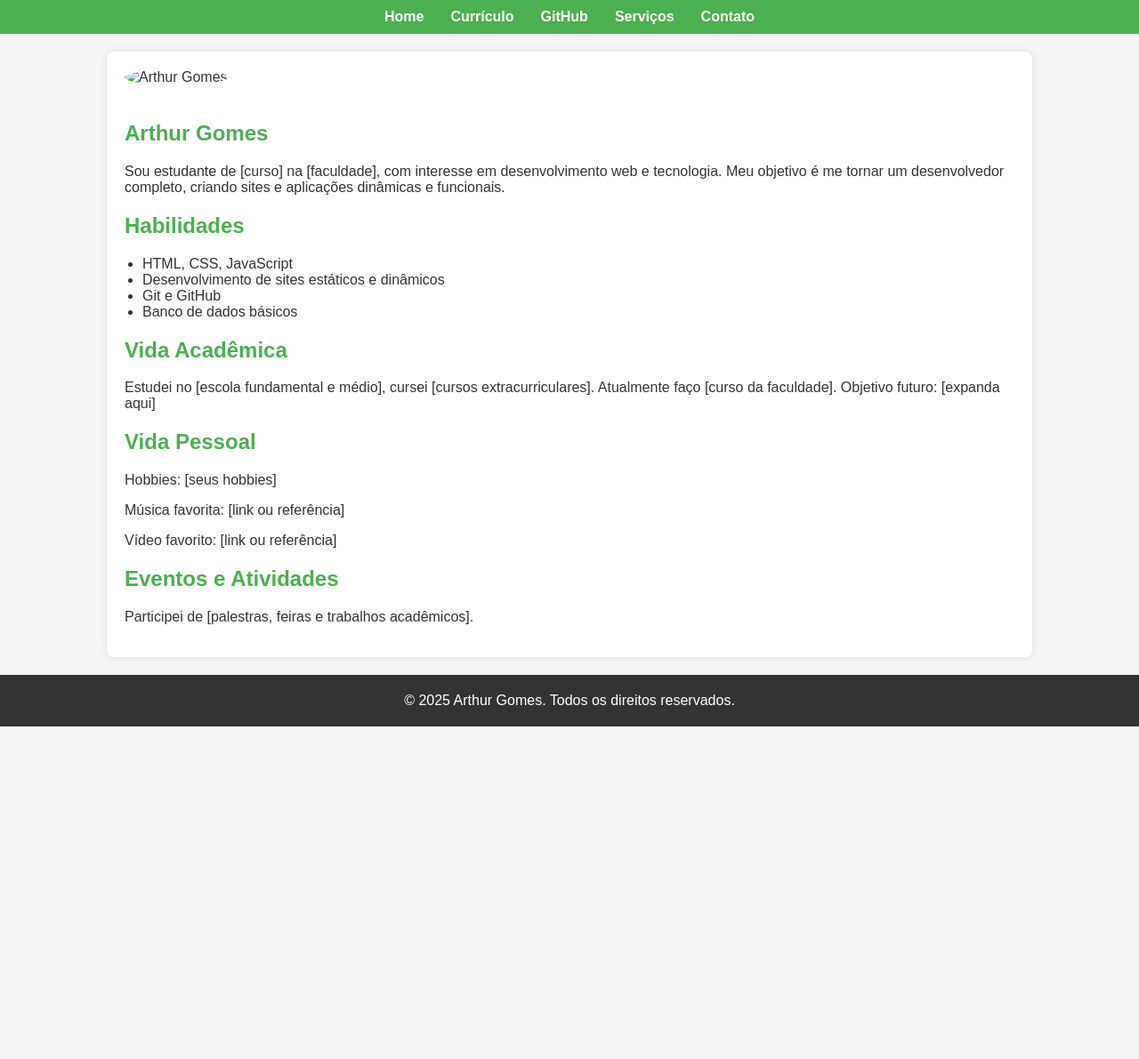
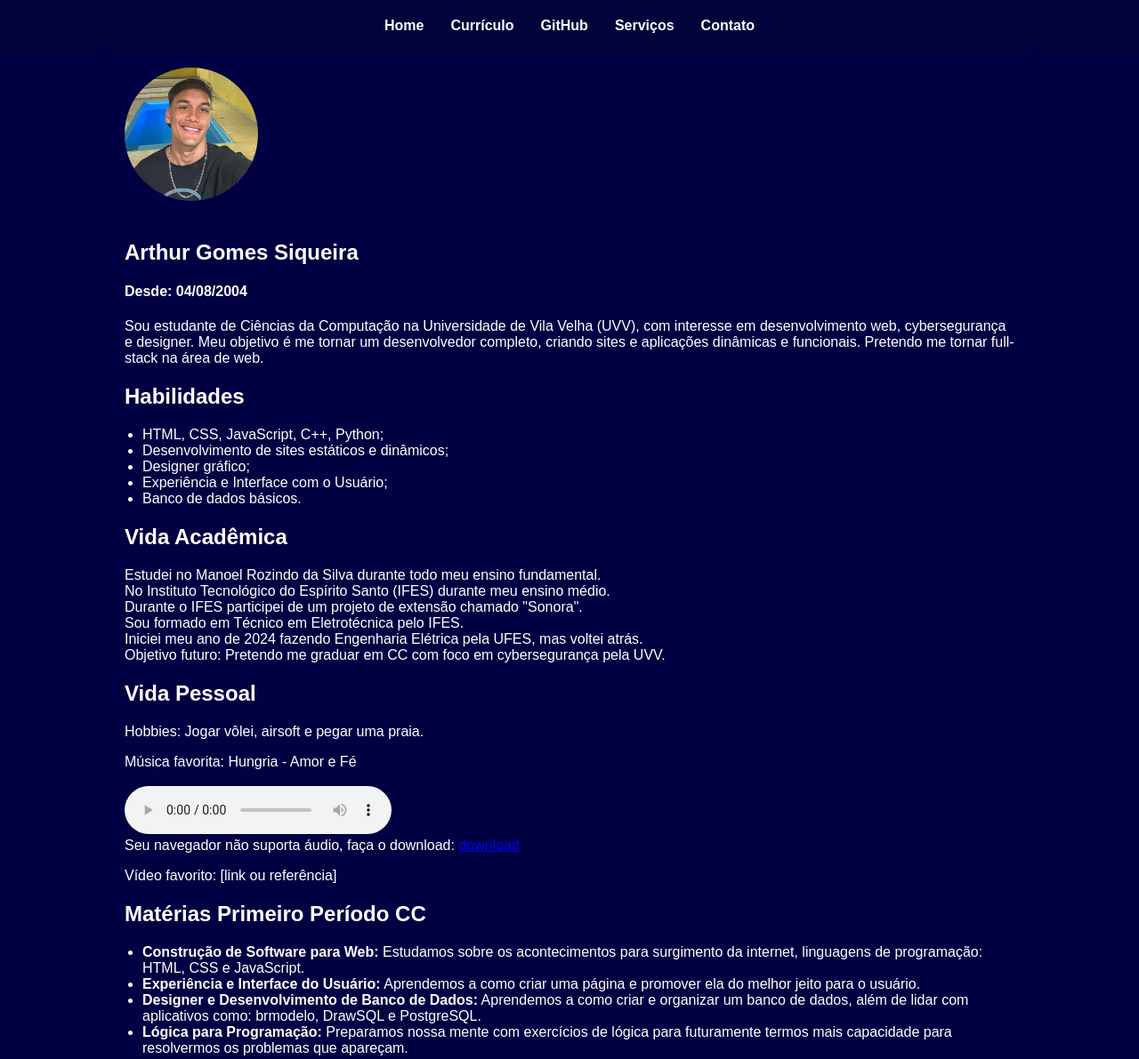
Before and after one commit to arthurgs-uvv/landing_page, a plain HTML site: page index.html in a window 1280 px wide. Shown: the top 1191 px of the page at 89% size. Before the commit the page ends 817 px from the top, so only its background shows below. Drawn offline with Linux system fonts and the light colour scheme.

Commit message:
Add files via upload

```diff
--- a/css/style.css
+++ b/css/style.css
@@ -2,13 +2,16 @@ body {
   font-family: Arial, sans-serif;
   margin: 0;
   padding: 0;
-  background-color: #f5f5f5;
-  color: #333;
+  background-color: #000042;
+  color: white;
 }
 
 header {
-  background-color: #4CAF50;
-  padding: 10px 0;
+  background-color: #00043b;
+  padding: 20px 0;
+  position: fixed;
+  width: 100%;
+  top: 0;
 }
 
 .menu {
@@ -37,13 +40,13 @@ main {
   max-width: 1000px;
   margin: 20px auto;
   padding: 20px;
-  background-color: white;
+  background-color: #000042;
   border-radius: 8px;
   box-shadow: 0 0 10px rgba(0,0,0,0.1);
 }
 
 h1, h2 {
-  color: #4CAF50;
+  color: #ffffff;
 }
 
 img {
@@ -72,7 +75,7 @@ th, td {
 }
 
 th {
-  background-color: #4CAF50;
+  background-color: #00043b;
   color: white;
 }
 
--- a/index.html
+++ b/index.html
@@ -1,5 +1,5 @@
 <!DOCTYPE html>
-<html lang="pt-BR">
+<html lang="pt-br">
 <head>
   <meta charset="UTF-8">
   <meta name="viewport" content="width=device-width, initial-scale=1.0">
@@ -19,39 +19,63 @@
     </nav>
   </header>
 
-  <main class="home">
-    <section class="sobre">
-      <img src="img/foto1.jpg" alt="Arthur Gomes">
-      <h1>Arthur Gomes</h1>
-      <p>Sou estudante de [curso] na [faculdade], com interesse em desenvolvimento web e tecnologia. Meu objetivo é me tornar um desenvolvedor completo, criando sites e aplicações dinâmicas e funcionais.</p>
+  <main>
+    <br><br>
+    <section>
+      <img src="./links/IMG_20241113_190226_001.png" alt="Arthur Gomes">
+      <h1>Arthur Gomes Siqueira</h1>
+      <h4>Desde: 04/08/2004</h4>
+      <p> Sou estudante de Ciências da Computação na Universidade de Vila Velha (UVV), com interesse em desenvolvimento web, cybersegurança e designer. Meu objetivo é me tornar um desenvolvedor completo, criando sites e aplicações dinâmicas e funcionais. Pretendo me tornar full-stack na área de web.
+      </p>
     </section>
 
-    <section class="habilidades">
+    <section>
       <h2>Habilidades</h2>
       <ul>
-        <li>HTML, CSS, JavaScript</li>
-        <li>Desenvolvimento de sites estáticos e dinâmicos</li>
-        <li>Git e GitHub</li>
-        <li>Banco de dados básicos</li>
+        <li>HTML, CSS, JavaScript, C++, Python;</li>
+        <li>Desenvolvimento de sites estáticos e dinâmicos;</li>
+        <li>Designer gráfico;</li>
+        <li>Experiência e Interface com o Usuário;</li>
+        <li>Banco de dados básicos.</li>
       </ul>
     </section>
 
-    <section class="vida-academica">
+    <section>
       <h2>Vida Acadêmica</h2>
-      <p>Estudei no [escola fundamental e médio], cursei [cursos extracurriculares]. Atualmente faço [curso da faculdade]. Objetivo futuro: [expanda aqui]</p>
+      <p>Estudei no Manoel Rozindo da Silva durante todo meu ensino fundamental.<br>No Instituto Tecnológico do Espírito Santo (IFES) durante meu ensino médio.<br>Durante o IFES participei de um projeto de extensão chamado "Sonora".<br>Sou formado em Técnico em Eletrotécnica pelo IFES.<br>Iniciei meu ano de 2024 fazendo Engenharia Elétrica pela UFES, mas voltei atrás.<br>Objetivo futuro: Pretendo me graduar em CC com foco em cybersegurança pela UVV.</p>
     </section>
 
-    <section class="hobbies">
+    <section>
       <h2>Vida Pessoal</h2>
-      <p>Hobbies: [seus hobbies]</p>
-      <p>Música favorita: [link ou referência]</p>
+      <p>Hobbies: Jogar vôlei, airsoft e pegar uma praia.</p>
+      <p>
+        Música favorita: Hungria - Amor e Fé
+        <br><br>
+        <audio preload="metadata" controls><source src="./links/Hungria - Amor e Fé (Official Music Video) #CheiroDoMato [iZq0u3quAqo].mp3"></audio>
+        <br>
+        Seu navegador não suporta áudio, faça o download: <a href="./links/Hungria - Amor e Fé (Official Music Video) #CheiroDoMato [iZq0u3quAqo].mp3" download="amorefé.mp3" type="audio/mp3">download</a>
+        <br>
+      </p>
       <p>Vídeo favorito: [link ou referência]</p>
     </section>
 
-    <section class="eventos">
-      <h2>Eventos e Atividades</h2>
-      <p>Participei de [palestras, feiras e trabalhos acadêmicos].</p>
+    <section>
+      <h2>Matérias Primeiro Período CC</h2>
+      <p>
+        <ul>
+          <li><strong>Construção de Software para Web:</strong> Estudamos sobre os acontecimentos para surgimento da internet, linguagens de programação: HTML, CSS e JavaScript.</li>
+          <li><strong>Experiência e Interface do Usuário:</strong> Aprendemos a como criar uma página e promover ela do melhor jeito para o usuário.</li>
+          <li><strong>Designer e Desenvolvimento de Banco de Dados:</strong> Aprendemos a como criar e organizar um banco de dados, além de lidar com aplicativos como: brmodelo, DrawSQL e PostgreSQL.</li>
+          <li><strong>Lógica para Programação:</strong> Preparamos nossa mente com exercícios de lógica para futuramente termos mais capacidade para resolvermos os problemas que apareçam.</li>
+        </ul>
+      </p>
     </section>
+
+    <section>
+      <h2>Futuro</h2>
+      <p>Meu planejamento futuro é trabalhar com um aplicativo que pretendo desenvolver voltado à área de psicologia e trabalhar na área de cybersegurança.</p>
+    </section>
+
   </main>
 
   <footer>
```
Also changed, not shown: contato.html (+0 -3 lines), curriculo.html (+4 -9 lines), github.html (+3 -3 lines), links/IMG_20241113_190226_001.png (added), links/foto_git.jpg (added), 1 other file.
